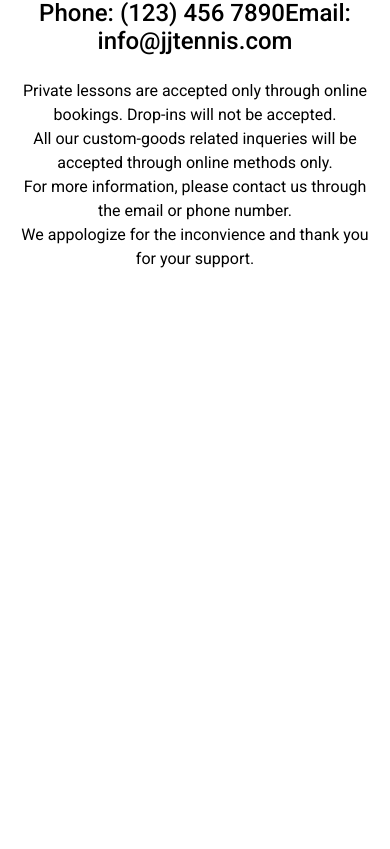
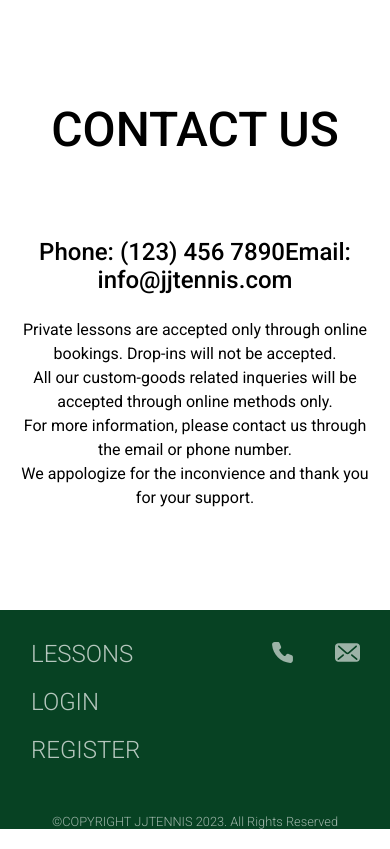
Before and after one commit to williamlee722/tennis-deploy, a React (Create React App) app in the folder Client/: page / in a window 390 px wide. Shown: the part 4097-4946 px from the top of the page. Before the commit the page ends 4468 px from the top, so only its background shows below. Built offline with nearby package versions, Linux system fonts and the light colour scheme.

Commit message:
footer added

```diff
--- /dev/null
+++ b/Client/src/components/home/footer.jsx
@@ -0,0 +1,39 @@
+import React from 'react'
+import { Link } from 'react-scroll'
+import '../../css/footer.css'
+import phone from '../../images/phone.svg'
+import email from '../../images/email.svg'
+import { useLocation } from 'react-router-dom'
+
+function Footer() {
+    const { pathname } = useLocation();
+    if (pathname !== '/')
+    return null;
+  return (
+    <div className='footer'>
+        <div className='footer-body'>
+            <div className='footer-main'>
+                <div className='footer-container'>
+                    <div className='footer-col-1'>
+                        <Link className='footer-title' to='home' activeClass="active" spy={true} smooth={true} offset={-65} duration={500}><span>JJTENNIS</span></Link>
+                    </div>
+                    <div className='footer-col-2'>
+                        <ul>
+                            <li><Link to='lessons' activeClass="active" spy={true} smooth={true} offset={-65} duration={500}>LESSONS</Link></li>
+                            <li><a href='/login'>LOGIN</a></li>
+                            <li><a href='/register'>REGISTER</a></li>
+                        </ul>
+                    </div>
+                    <div className='footer-col-3'>
+                        <p><span><a href='tel:13104300390'><img src={phone} alt='phone'/></a></span></p>
+                        <p><span><a href='mailto: jongjin@gmail.com'><img src={email} alt='email'/></a></span></p>
+                    </div>
+                </div>
+            </div>
+        </div>
+        <p className='copyright'>&copy;COPYRIGHT JJTENNIS 2023. All Rights Reserved</p>
+    </div>
+  )
+}
+
+export default Footer
--- /dev/null
+++ b/Client/src/css/footer.css
@@ -0,0 +1,140 @@
+.footer{
+    width: 100%;
+    height: fit-content;
+    background-color: rgb(7, 66, 35);
+    color: rgba(255, 255, 255, 0.7);
+}
+
+.footer-body{
+    border-bottom: 3px solid rgba(0, 0, 0, 0.15);
+}
+
+.footer-main{
+    width: 1140px;
+    margin: auto;
+}
+
+.footer-container{
+    padding: 20px 15px;
+    display: flex;
+    justify-content: space-between;
+}
+
+.footer p{
+    margin: 0;
+}
+
+.footer a{
+    text-decoration: none;
+    color: #ffffffb3;
+}
+
+.footer a:hover{
+    color: #ffffff;
+}
+
+.footer-title{
+    font-size: 2.5em;
+    font-weight: 100;
+    cursor: pointer;
+}
+
+.footer-col-2{
+    display: flex;
+    justify-content: center;
+    align-items: center;
+}
+
+.footer-col-3{
+    display: flex;
+    align-items: center;
+    width: 180px;
+    justify-content: flex-end;
+}
+
+.footer-col-3 img{
+    width: 25px;
+    margin: 0 20px;
+    opacity: .6;
+}
+
+.footer-col-3 img:hover{
+    opacity: 1;
+}
+
+.footer ul{
+    list-style: none;
+    display: flex;
+    margin: 0;
+    padding: 0;
+    text-align: center;
+}
+
+.footer ul li{
+    margin: 0 21px;
+    text-align: center;
+    cursor: pointer;
+}
+
+.copyright{
+    text-align: center;
+    font-size: .8em;
+    font-weight: 300;
+    color: rgba(255, 255, 255, 0.6);
+    margin: 160px 0 10px 0 !important;
+}
+
+@media screen and (max-width: 992px) {
+    .footer-main{
+        width: 100%;
+    }
+
+    .footer-col-1{
+        display: none;
+    }
+
+    .copyright{
+        margin: 120px 0 30px 0 !important;
+    }
+}
+
+@media screen and (max-width: 768px) {
+    .footer-main{
+        width: 100%;
+    }
+
+    .footer-body{
+        border-bottom: none;
+    }
+
+    .footer-col-1{
+        display: none;
+    }
+
+    .footer-container{
+        align-items: flex-start;
+        padding: 30px 10px;
+        margin: 0;
+    }
+
+    .footer-col-2{
+        justify-content: flex-start;
+    }
+
+    .footer ul{
+        flex-direction: column;
+        align-items: flex-start;
+        text-align: start;
+    }
+
+    .footer ul li{
+        margin-bottom: 20px;
+        font-size: 1.5em;
+        font-weight: 300;
+    }
+
+    .copyright{
+        margin: 0 !important;
+        margin-bottom: 20px !important;
+    }
+}
--- a/Client/src/pages/home.jsx
+++ b/Client/src/pages/home.jsx
@@ -5,6 +5,7 @@ import Hero from '../components/home/hero'
 import About from '../components/home/about'
 import Lessons from '../components/home/lessons'
 import Contact from '../components/home/contact'
+import Footer from '../components/home/footer';
 
 function Home() {
   const [visible, setVisible] = useState(false)
@@ -35,6 +36,7 @@ function Home() {
       <About/>
       <Lessons/>
       <Contact/>
+      <Footer/>
     </div>
   )
 }
```
